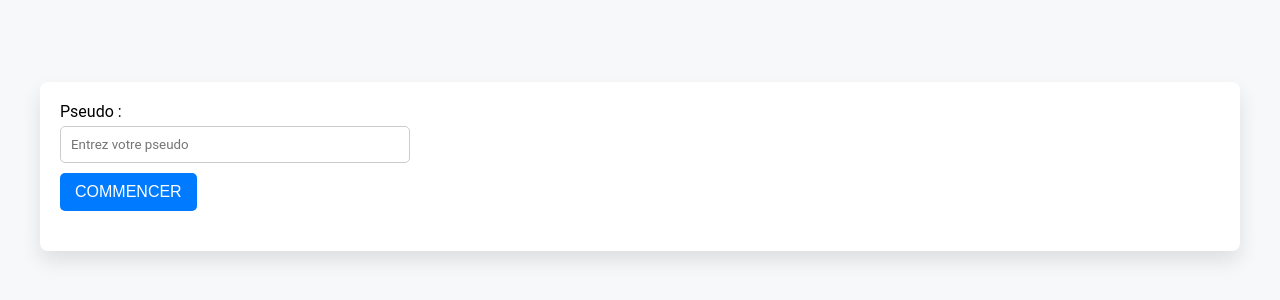
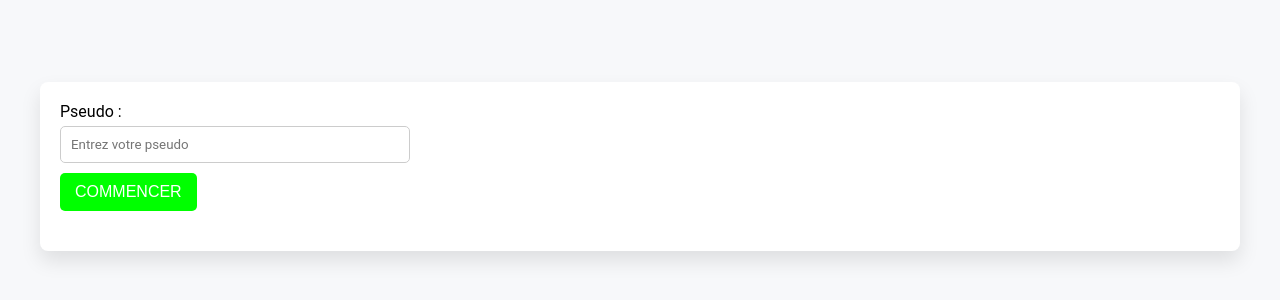
Before and after one commit to TSAELENS/Projet_Docker, a website: page public/index.html in a window 1280 px wide. Shown: the part 234-534 px from the top of the page. Drawn offline with Linux system fonts and the light colour scheme.

Commit message:
Update styles.css

```diff
--- a/public/styles.css
+++ b/public/styles.css
@@ -49,7 +49,7 @@ textarea {
 }
 
 button.btn {
-    background-color: #007bff;
+    background-color: #00ff00;
     color: white;
     padding: 10px 15px;
     border: none;
```
